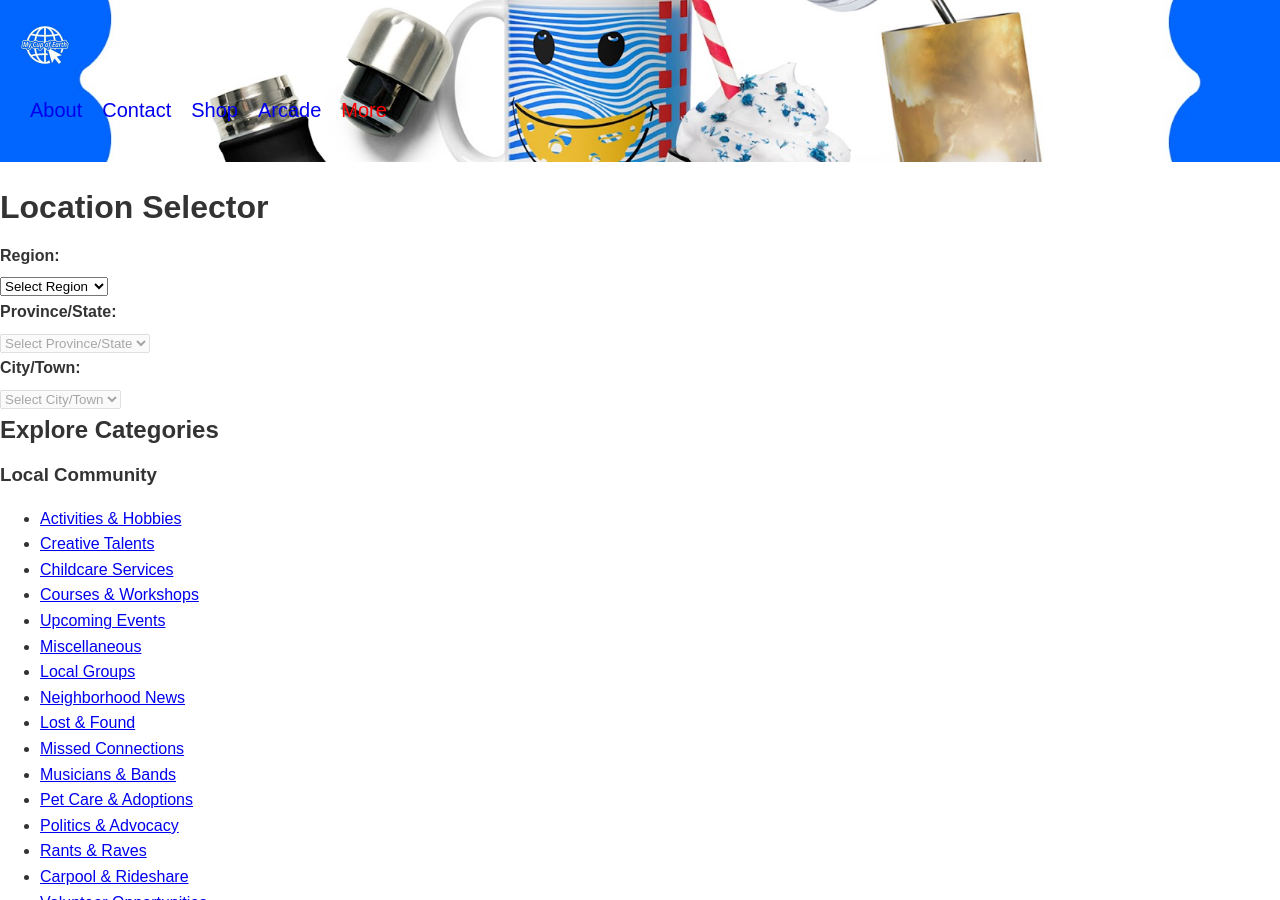
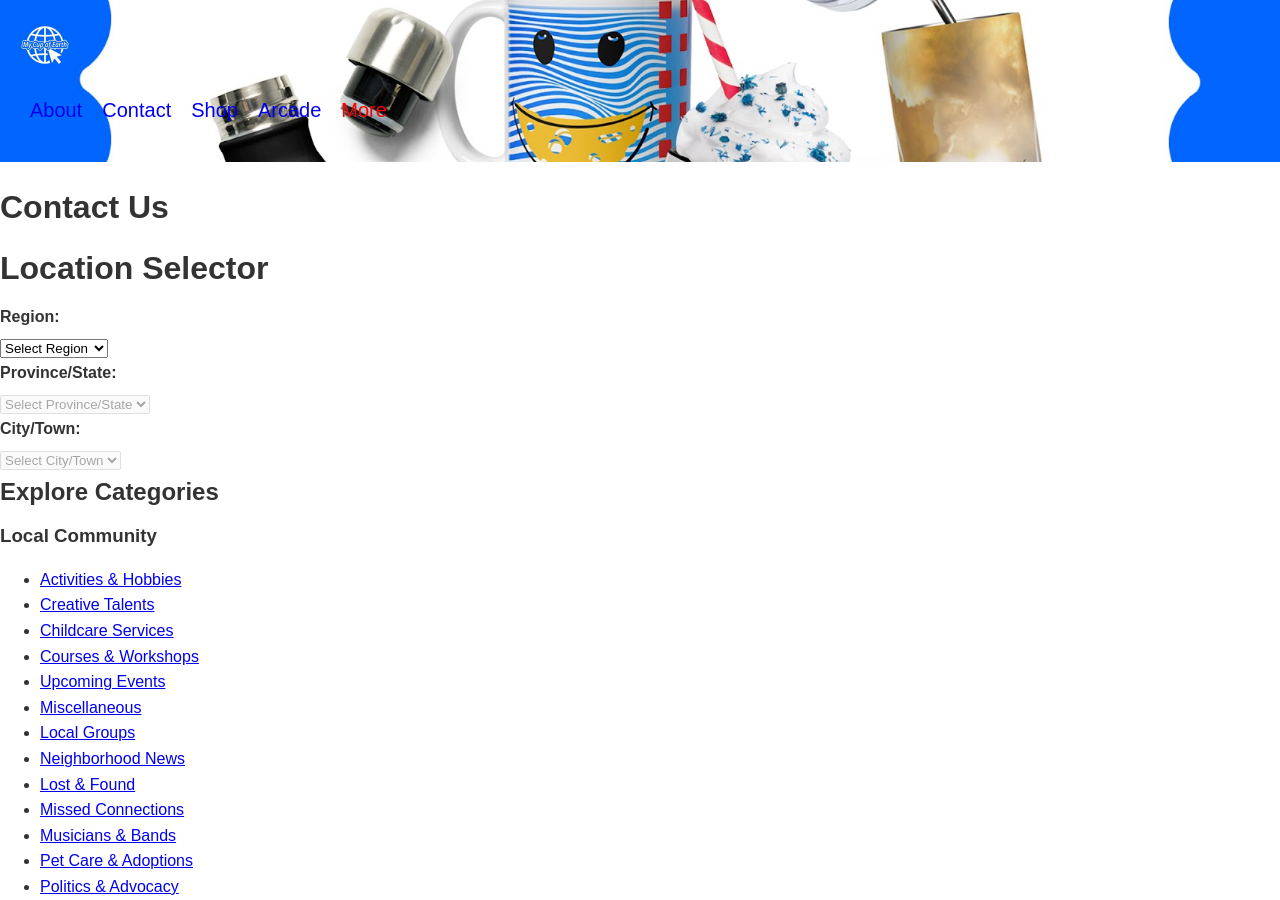
Before and after one commit to m-cochran/Randomerr, a Jekyll site: the page built from hub.md, in a window 1280 px wide and 900 px high. Built offline with Jekyll 4.4.1, drawn with Linux system fonts in a browser that asks for light colours; our own code applies the rules of GitHub Pages for plain Markdown files.

Commit message:
Update hub.md

```diff
--- a/hub.md
+++ b/hub.md
@@ -1,3 +1,20 @@
+---
+layout: default
+title: Hub
+permalink: /hub/
+---
+
+# Contact Us
+
+
+
+
+
+
+
+
+
+
 <div class="container-location">
   <h1>Location Selector</h1>
   <form id="location-form">
```
